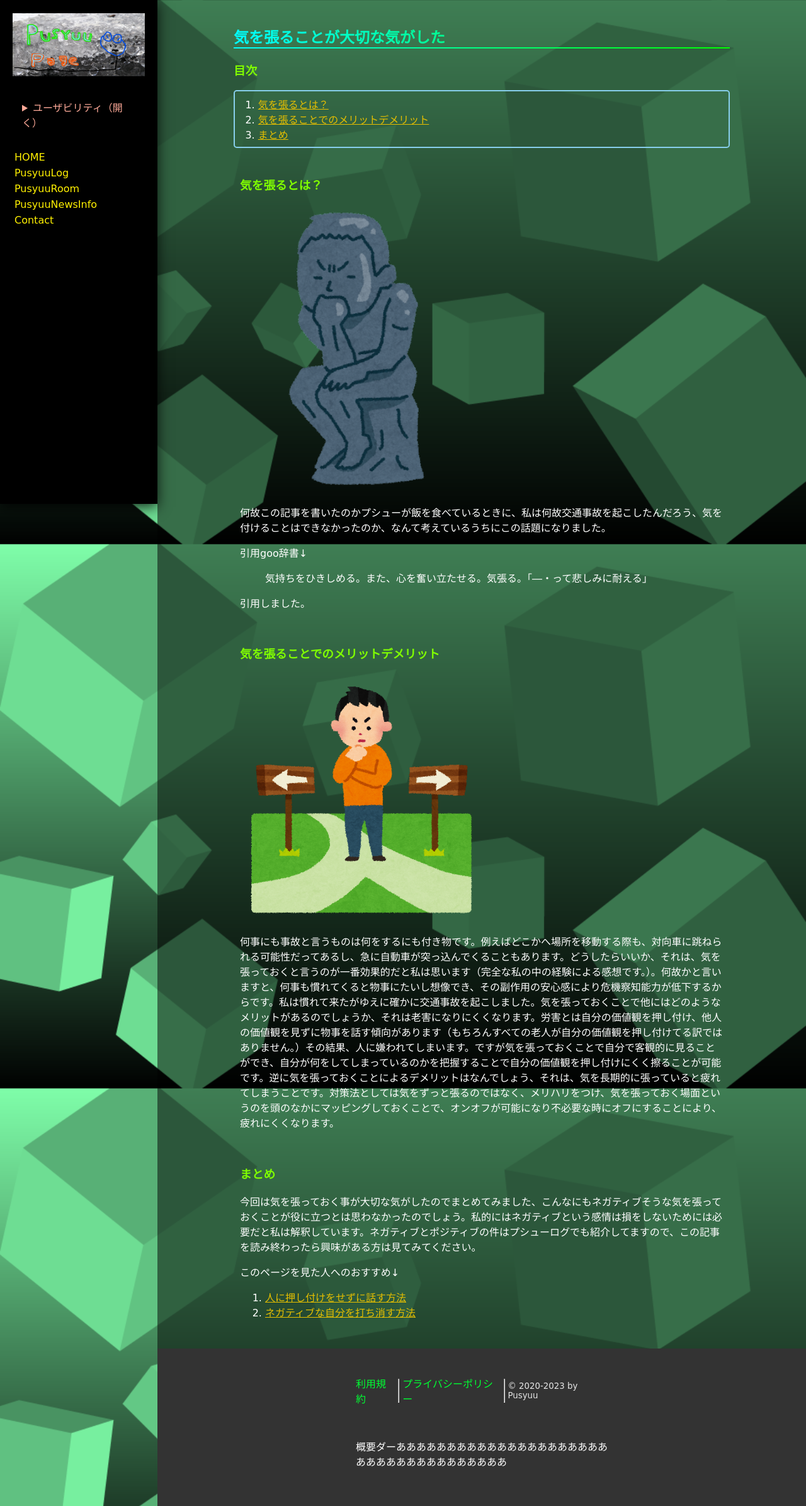
After one commit to PusyuuOfficial/PusyuuPageInPHP, a PHP site: page /cgi-bin/SystemFolder/PageData/b-kiwoharu/content.php in a window 1280 px wide. The commit adds this page. Shown: the whole page at 63% size. Run offline with PHP 8.4, Linux system fonts and the light colour scheme.

Commit message:
Add files via upload

```diff
--- /dev/null
+++ b/SystemFolder/PageData/b-kiwoharu/content.php
@@ -0,0 +1,3 @@
+<?php $title = 'プシューログ - 気を張ることが大切な気がした'; include('../HeaderAndFooter/header.php'); ?>
+<?php require_once('main.php'); ?>
+<?php require_once('../HeaderAndFooter/footer.php'); ?>
--- /dev/null
+++ b/SystemFolder/PageData/b-kiwoharu/main.php
@@ -0,0 +1,37 @@
+  <main class="main">
+    <div class="main_wrapper">
+      <section class="section">
+        <h2>気を張ることが大切な気がした</h2>
+        <h3>目次</h3>
+        <ol class="marukado_waku">
+          <li><a href="#p1">気を張るとは？</a></li>
+          <li><a href="#p2">気を張ることでのメリットデメリット</a></li>
+          <li><a href="#p3">まとめ</a></li>
+        </ol>
+        <article class="article" id="p1">
+          <h3 id="p1">気を張るとは？</h3>
+          <img src="../../ImageData/kangaeru.png" alt="画像" class="img-rs_tyuu" oncontextmenu="return false;" onselectstart="return false;" onmousedown="return false;">
+          <p>何故この記事を書いたのかプシューが飯を食べているときに、私は何故交通事故を起こしたんだろう、気を付けることはできなかったのか、なんて考えているうちにこの話題になりました。</p>
+          <p>引用goo辞書↓</p>
+          <blockquote>
+          <p>気持ちをひきしめる。また、心を奮い立たせる。気張る。「―・って悲しみに耐える」</p>
+          </blockquote>
+          <p>引用しました。</p>
+        </article>
+        <article class="article" id="p2">
+          <h3 id="p2">気を張ることでのメリットデメリット</h3>
+          <img src="../../ImageData/mayoi.png" alt="画像" class="img-rs_tyuu" oncontextmenu="return false;" onselectstart="return false;" onmousedown="return false;">
+          <p>何事にも事故と言うものは何をするにも付き物です。例えばどこかへ場所を移動する際も、対向車に跳ねられる可能性だってあるし、急に自動車が突っ込んでくることもあります。どうしたらいいか、それは、気を張っておくと言うのが一番効果的だと私は思います（完全な私の中の経験による感想です。）。何故かと言いますと、何事も慣れてくると物事にたいし想像でき、その副作用の安心感により危機察知能力が低下するからです。私は慣れて来たがゆえに確かに交通事故を起こしました。気を張っておくことで他にはどのようなメリットがあるのでしょうか、それは老害になりにくくなります。労害とは自分の価値観を押し付け、他人の価値観を見ずに物事を話す傾向があります（もちろんすべての老人が自分の価値観を押し付けてる訳ではありません。）その結果、人に嫌われてしまいます。ですが気を張っておくことで自分で客観的に見ることができ、自分が何をしてしまっているのかを把握することで自分の価値観を押し付けにくく擦ることが可能です。逆に気を張っておくことによるデメリットはなんでしょう、それは、気を長期的に張っていると疲れてしまうことです。対策法としては気をずっと張るのではなく、メリハリをつけ、気を張っておく場面というのを頭のなかにマッピングしておくことで、オンオフが可能になり不必要な時にオフにすることにより、疲れにくくなります。</p>
+        </article>
+        <article class="article" id="p3">
+          <h3 id="p3">まとめ</h3>
+          <p>今回は気を張っておく事が大切な気がしたのでまとめてみました、こんなにもネガティブそうな気を張っておくことが役に立つとは思わなかったのでしょう。私的にはネガティブという感情は損をしないためには必要だと私は解釈しています。ネガティブとポジティブの件はプシューログでも紹介してますので、この記事を読み終わったら興味がある方は見てみてください。</p>
+          <p>このページを見た人へのおすすめ↓</p>
+          <ol>
+            <li><a href="https://21emon.wjg.jp/SystemFolder/PageData/b-ositukenaihansi/content.php">人に押し付けをせずに話す方法</a></li>
+            <li><a href="https://21emon.wjg.jp/SystemFolder/PageData/b-negative/content.php">ネガティブな自分を打ち消す方法</a></li>
+          </ol>
+        </article>
+      </section>
+    </div>
+  </main>
```
Also changed, not shown: SystemFolder/PageData/p2/main.php (+14 -3 lines), SystemFolder/PageData/p6/main.php (+7 -3 lines).
